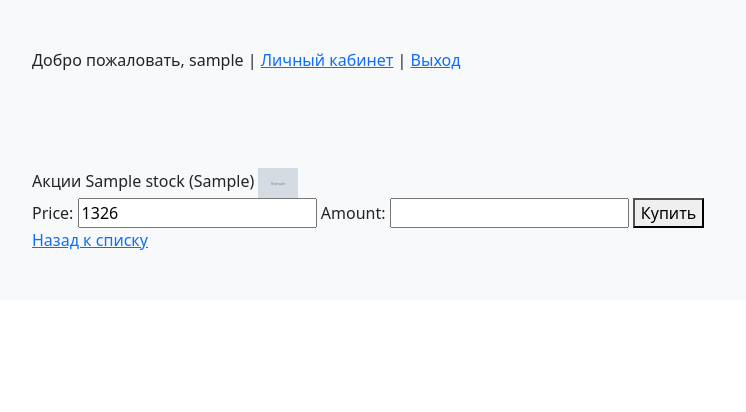
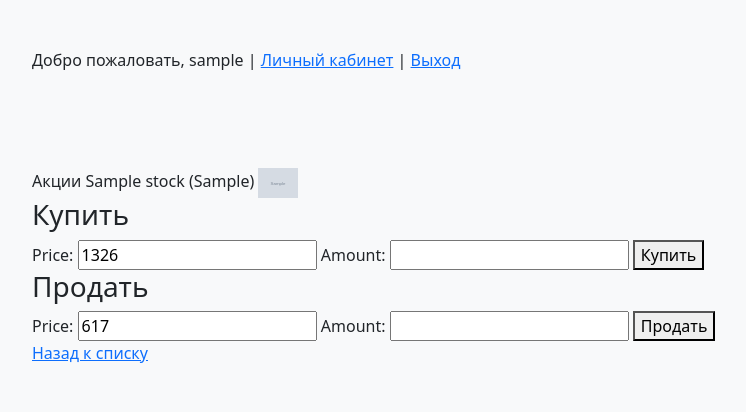
Before and after one commit to therribinke/django, a Django app: page /stock/detail/1/ in a window 1280 px wide. Shown: the top 412 px of the page, without its empty margins (50-796 px from the left). Run offline with Django 4.2, Linux system fonts and the light colour scheme; a user stored in the database is signed in; tables that the repository leaves empty hold one stand-in row (values such as "Sample post"); grey boxes marked "Sample" are stand-in pictures; some libraries are stand-ins or nearby versions.

Commit message:
form_sell

```diff
--- a/stock/templates/stock.html
+++ b/stock/templates/stock.html
@@ -4,10 +4,19 @@
         Акции {{ stock.name }} ({{ stock.ticker }}) <img src="{{ MEDIA_URL }}/{{ stock.logo }}" width="40" />
     </div>
     <div>
+        <h3>Купить</h3>
         <form method="POST" action="{% url 'stock:buy' stock.pk %}">
             {% csrf_token %}
-            {{ form }}
+            {{ buy_form }}
             <button>Купить</button>
+        </form>
+    </div>
+    <div>
+        <h3>Продать</h3>
+        <form method="POST" action="{% url 'stock:sell' stock.pk %}">
+            {% csrf_token %}
+            {{ sell_form }}
+            <button>Продать</button>
         </form>
     </div>
     <div>
--- a/stock/templates/stocks.html
+++ b/stock/templates/stocks.html
@@ -19,7 +19,7 @@
         <td>{{ stock.ticker }}</td>
         <td>{{ stock.name }}</td>
         <td>{{ stock.get_random_price }}{{ stock.currency.sign }}
-            <a href="{% url 'stock:detail' stock.pk %}">Купить</a> <!-- ссылка на страницу с формой покупки -->
+            <a href="{% url 'stock:detail' stock.pk %}">Купить/Продать</a> <!-- ссылка на страницу с формой покупки -->
         </td>
     </tr>
 {% endfor %}
--- a/stock/urls.py
+++ b/stock/urls.py
@@ -1,10 +1,11 @@
 from django.urls import path
 
-from stock.views import stock_list, stock_detail, stock_buy, account
+from stock.views import stock_list, stock_detail, stock_buy, account, stock_sell
 
 urlpatterns = [
     path('list/', stock_list, name='list'),
     path('detail/<int:pk>/', stock_detail, name='detail'),
     path('buy/<int:pk>/', stock_buy, name='buy'),
-    path('account/', account, name='account')
+    path('account/', account, name='account'),
+    path('sell/<int:pk>/', stock_sell, name='sell'),
 ]
--- a/stock/views.py
+++ b/stock/views.py
@@ -17,7 +17,8 @@ def stock_detail(request, pk):
     stock = get_object_or_404(Stock, pk=pk)
     context = {
         'stock': stock,
-        'form': BuySellForm(initial={'price': stock.get_random_price()})
+        'buy_form': BuySellForm(initial={'price': stock.get_random_price()}),
+	'sell_form': BuySellForm(initial={'price': stock.get_random_price()})
     }
     return render(request, 'stock.html', context)
 
@@ -62,7 +63,6 @@ def stock_buy(request, pk):
 
     return render(request, 'stock.html', context)
 
-
 @login_required
 def account(request):
     currencies = cache.get(f'currencies_{request.user.username}')
@@ -76,7 +76,6 @@ def account(request):
                 'sign': acc_currency.currency.sign
             } for acc_currency in request.user.account.accountcurrency_set.select_related('currency')
         ]
-        cache.set(f'currencies_{request.user.username}', currencies, 300)
 
     if stocks is None:
         stocks = [
@@ -86,7 +85,6 @@ def account(request):
                 'avg': acc_stock.average_buy_cost
             } for acc_stock in request.user.account.accountstock_set.select_related('stock').all()
         ]
-        cache.set(f'stocks_{request.user.username}', stocks, 300)
 
     context = {
         'currencies': currencies,
@@ -94,3 +92,45 @@ def account(request):
     }
 
     return render(request, template_name='account.html', context=context)
+
+def stock_sell(request, pk):
+    if request.method != "POST":
+        return redirect('stock:detail', pk=pk)
+
+    stock = get_object_or_404(Stock, pk=pk)
+    form = BuySellForm(request.POST)
+
+    if form.is_valid():
+        amount = form.cleaned_data['amount']
+        price = form.cleaned_data['price']
+        sell_cost = price * amount
+
+        acc_stock = AccountStock.objects.filter(
+            account=request.user.account,
+            stock=stock
+        ).first()
+
+        if not acc_stock or acc_stock.amount < amount:
+            form.add_error('amount', f'Недостаточно акций. Доступно: {acc_stock.amount if acc_stock else 0}')
+        else:
+            acc_stock.amount -= amount
+            if acc_stock.amount == 0:
+                acc_stock.delete()
+            else:
+                acc_stock.save()
+
+            acc_currency, created = AccountCurrency.objects.get_or_create(
+                account=request.user.account,
+                currency=stock.currency,
+                defaults={'amount': 0}
+            )
+            acc_currency.amount += sell_cost
+            acc_currency.save()
+            return redirect('stock:list')
+
+    context = {
+        'stock': stock,
+        'buy_form': BuySellForm(initial={'price': stock.get_random_price()}),
+        'sell_form': form
+    }
+    return render(request, 'stock.html', context)
```
